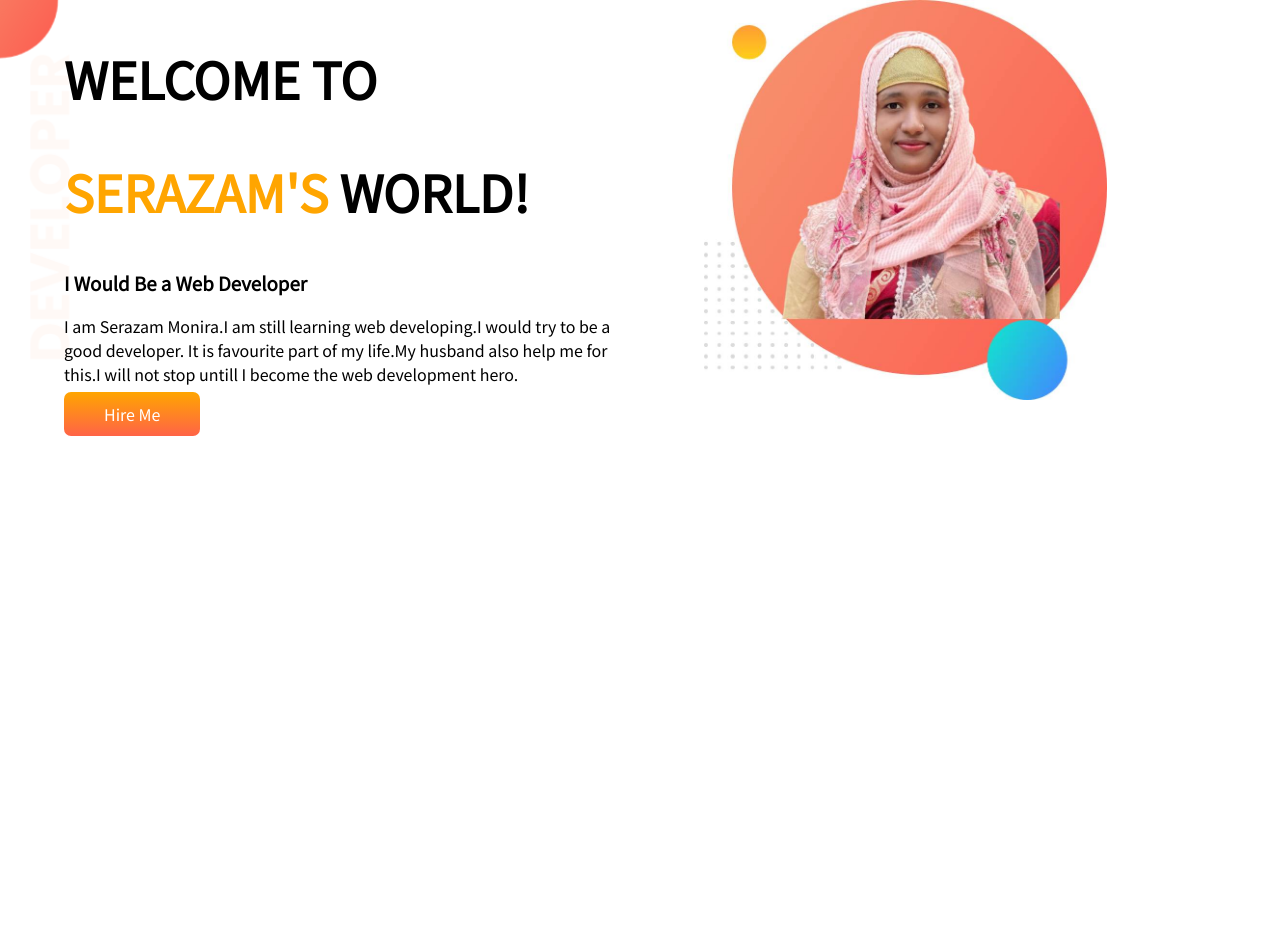
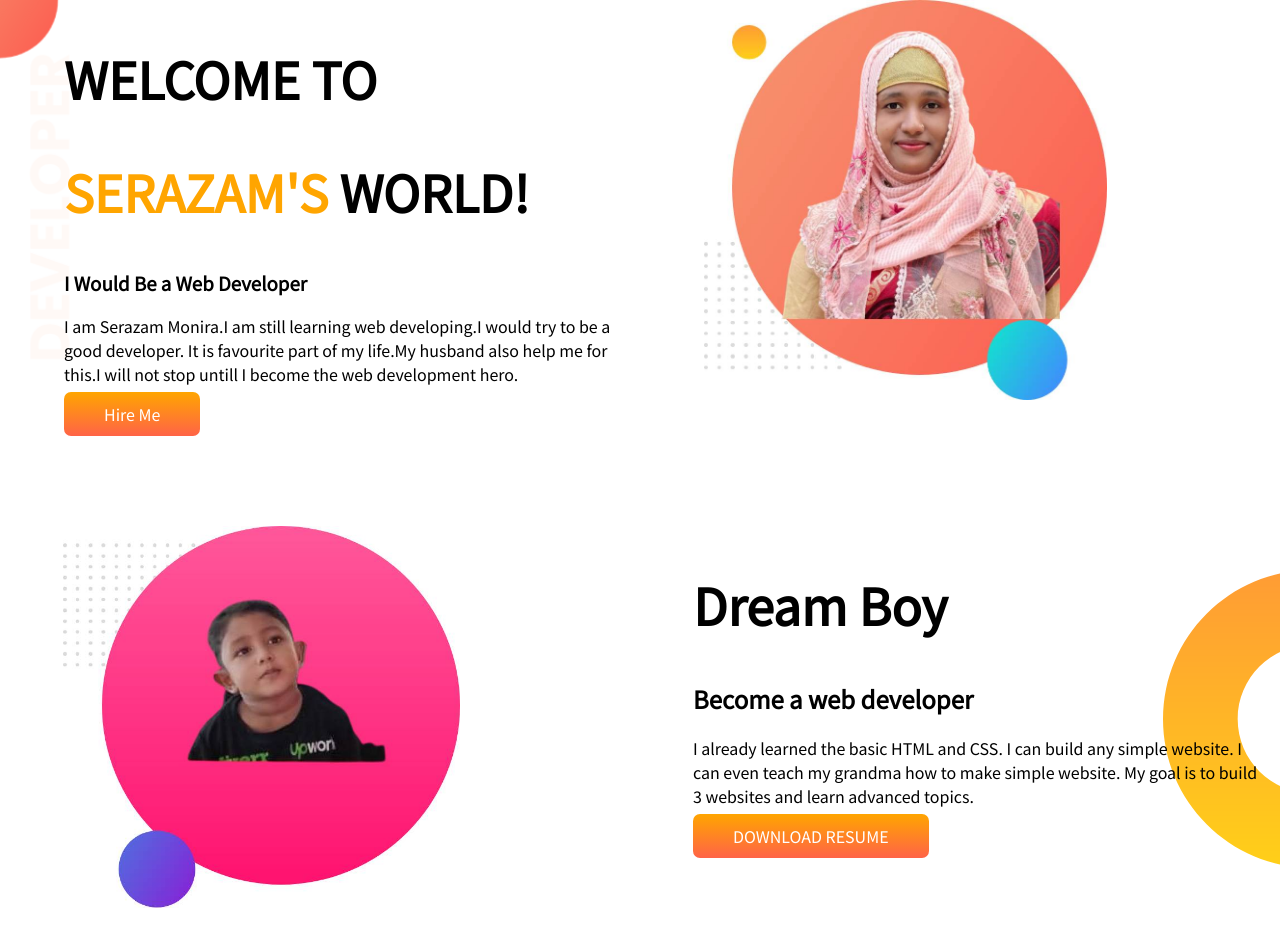
Before and after one commit to serazam7070/developer2-portfolio, a plain HTML site: page index.html in a window 1280 px wide. Before the commit the page ends 800 px from the top, so only its background shows below. Drawn offline with Linux system fonts and the light colour scheme.

Commit message:
dream added

```diff
--- a/index.html
+++ b/index.html
@@ -25,6 +25,19 @@
 
 </div>
 </section>
+<section class="dream-boy">
+    <div class="half-width">
+        <img src="me/MuHit.jpg" alt="">
+
+    </div>
+    <div class="half-width">
+        <h1>Dream Boy</h1>
+        <h2>Become a web developer</h2>
+        <p>I already learned the basic HTML and CSS. I can build any simple website. I can even teach my grandma how to make simple website. My goal is to build 3 websites and learn advanced topics.</p>
+        <a class="link-button" target="_blank" href="https://www.facebook.com/ma.muhit.1000">DOWNLOAD RESUME</a>
+    </div>
+
+</section>
 
 
 
--- a/style.css
+++ b/style.css
@@ -10,6 +10,7 @@ h1{
 }
 section{
     display: flex;
+    margin-bottom: 100px;
 }
 .half-width{
     width: 50%;
@@ -30,3 +31,11 @@ section{
     background-image: url(images/top-banner.png);
     background-repeat: no-repeat;
 }
+.dream-boy{
+    background-image: url(images/dream-bg.png);
+    background-repeat: no-repeat;
+    background-position: right;
+    padding-right: 20px;
+
+
+}
```
